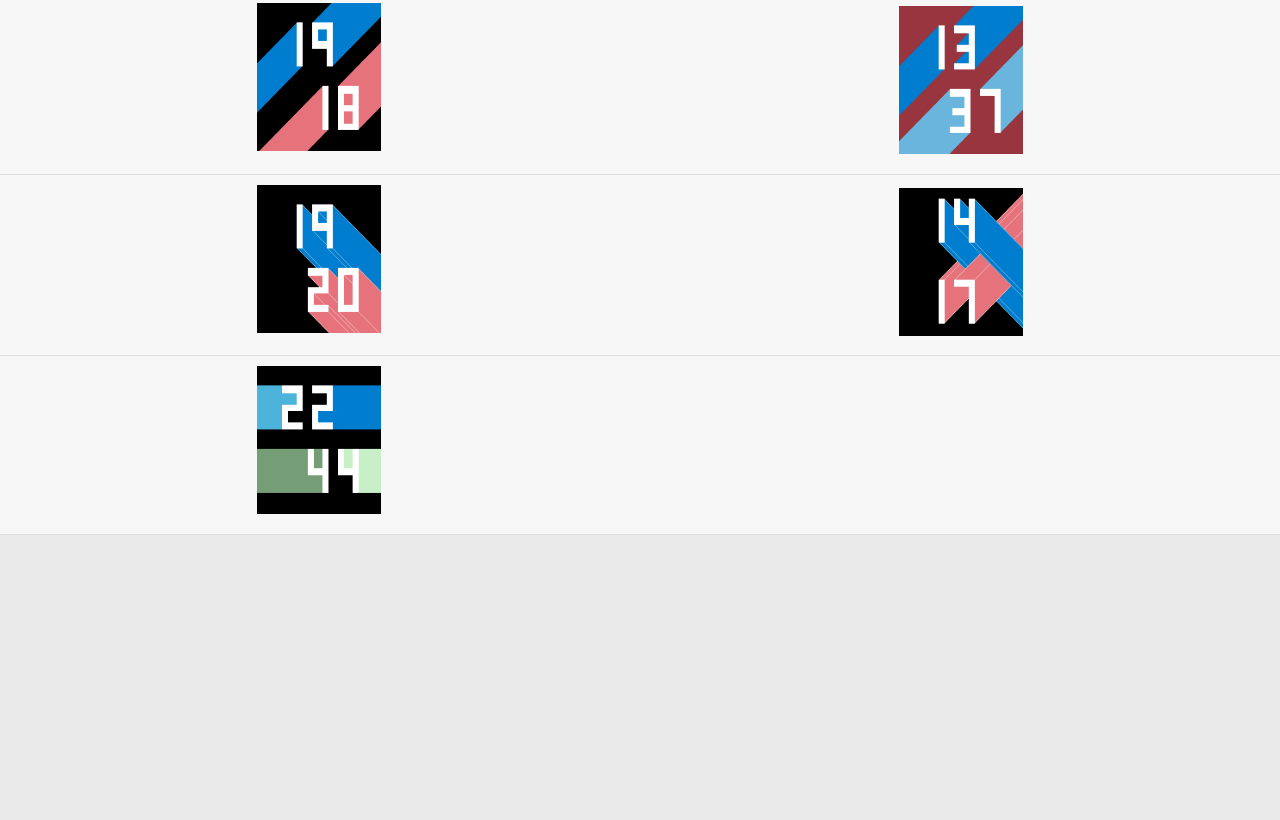
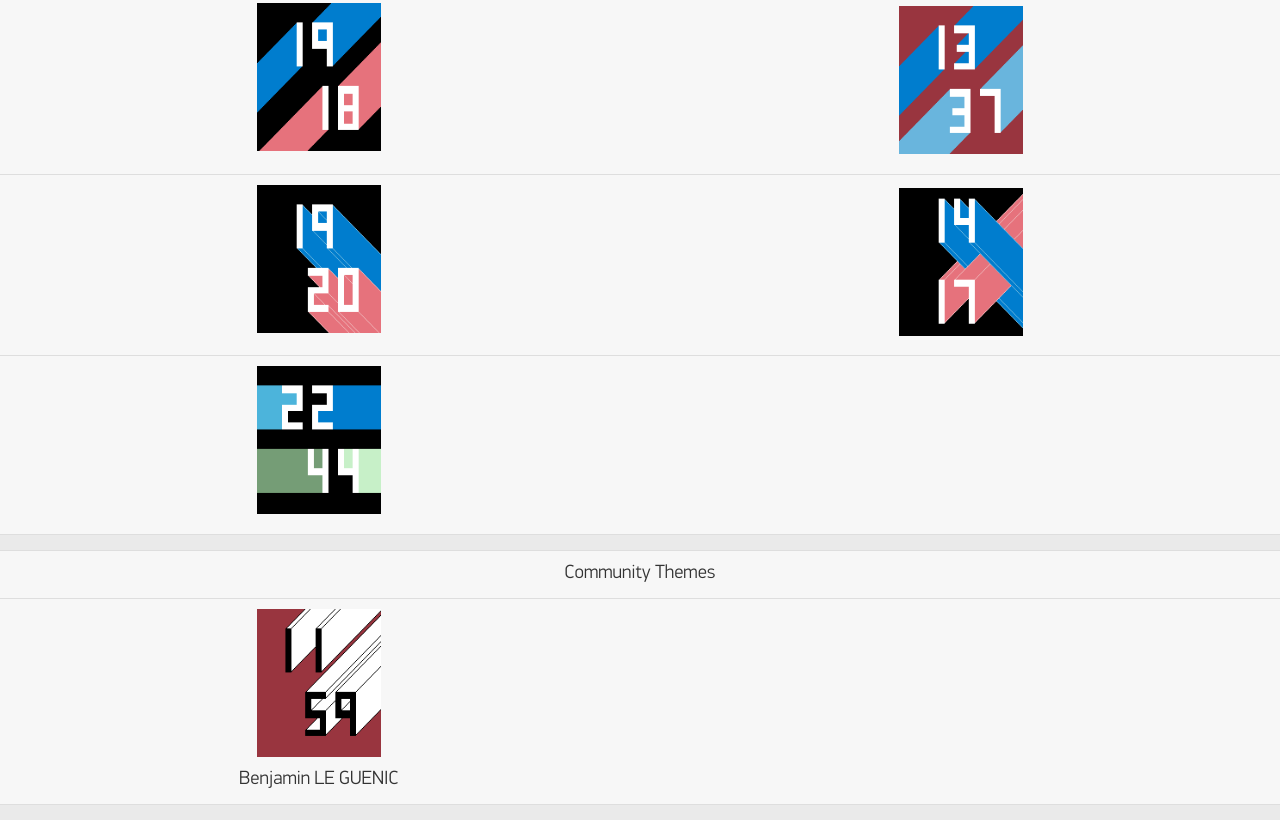
Before and after one commit to Franciscoseipel/Custom-Ribbon, a website: page config/themes/themes.html in a window 1280 px wide. Shown: the part 631-1451 px from the top of the page. Before the commit the page ends 1181 px from the top, so only its background shows below. Drawn offline with Linux system fonts and the light colour scheme.

Commit message:
Comunity1

```diff
--- a/config/js/main.js
+++ b/config/js/main.js
@@ -172,8 +172,14 @@ function png($num) {
   if($num==='7')  importdata('{"backgroundColor":"0x0068ca","twentyFourHourFormat":false,"h1dir":"7","h1numberColor":"0x000000","h1bandColor":"0xffffff","h1x":"28","h1y":"22","h1delay":"0","h1duration":"1000","h1outline":true,"h1line":false,"h1linesColor":"0x000000","h2trans":false,"h2dir":"3","h2numberColor":"0x000000","h2bandColor":"0xffffff","h2x":"63","h2y":"22","h2delay":"500","h2duration":"1000","h2outline":true,"h2line":false,"h2linesColor":"0x000000","m1trans":false,"m1dir":"7","m1numberColor":"0xffffff","m1bandColor":"0x000000","m1x":"58","m1y":"94","m1delay":"600","m1duration":"1000","m1outline":true,"m1line":false,"m1linesColor":"0xffffff","m2trans":false,"m2dir":"3","m2numberColor":"0xffffff","m2bandColor":"0x000000","m2x":"93","m2y":"94","m2delay":"100","m2duration":"1000","m2outline":true,"m2line":false,"m2linesColor":"0xffffff","invertanimationdelay":true,"changeallnumbers":true,"numberontop":false,"h1posone":"0","h2posone":"2","m1posone":"0","m2posone":"2","layer1":"2","layer2":"1","layer3":"3","layer4":"4"}');
   if($num==='8')  importdata('{"backgroundColor":"0x000000","twentyFourHourFormat":false,"h1dir":"4","h1numberColor":"0xffffff","h1bandColor":"0x0068ca","h1x":"28","h1y":"12","h1delay":"0","h1duration":"800","h1outline":true,"h1line":true,"h1linesColor":"0x4cb4db","h2trans":false,"h2dir":"4","h2numberColor":"0xffffff","h2bandColor":"0x0055FF","h2x":"63","h2y":"12","h2delay":"0","h2duration":"1000","h2outline":true,"h2line":true,"h2linesColor":"0x4cb4db","m1trans":false,"m1dir":"2","m1numberColor":"0xffffff","m1bandColor":"0xe35462","m1x":"28","m1y":"104","m1delay":"600","m1duration":"800","m1outline":true,"m1line":true,"m1linesColor":"0xefb5b8","m2trans":false,"m2dir":"2","m2numberColor":"0xffffff","m2bandColor":"0xe66e6b","m2x":"63","m2y":"104","m2delay":"600","m2duration":"1000","m2outline":true,"m2line":true,"m2linesColor":"0xefb5b8","invertanimationdelay":true,"changeallnumbers":true,"numberontop":false,"h1posone":"0","h2posone":"2","m1posone":"0","m2posone":"2","layer1":"2","layer2":"4","layer3":"1","layer4":"3"}');
   if($num==='9')  importdata('{"backgroundColor":"0x000000","twentyFourHourFormat":false,"h1dir":"8","h1numberColor":"0xffffff","h1bandColor":"0x0068ca","h1x":"29","h1y":"40","h1delay":"200","h1duration":"800","h1outline":false,"h1line":false,"h1linesColor":"0xffffff","h2trans":false,"h2dir":"8","h2numberColor":"0xffffff","h2bandColor":"0xe35462","h2x":"69","h2y":"40","h2delay":"200","h2duration":"1000","h2outline":false,"h2line":false,"h2linesColor":"0xffffff","m1trans":false,"m1dir":"4","m1numberColor":"0xffffff","m1bandColor":"0x0068ca","m1x":"46","m1y":"86","m1delay":"0","m1duration":"1000","m1outline":false,"m1line":false,"m1linesColor":"0xffffff","m2trans":false,"m2dir":"4","m2numberColor":"0xffffff","m2bandColor":"0xe66e6b","m2x":"86","m2y":"84","m2delay":"400","m2duration":"800","m2outline":false,"m2line":false,"m2linesColor":"0xffffff","invertanimationdelay":true,"changeallnumbers":true,"numberontop":false,"h1posone":"0","h2posone":"0","m1posone":"2","m2posone":"2","layer1":"4","layer2":"3","layer3":"1","layer4":"2"}');
+
+  //if($num==='1')  importdata('');
 }
 
+function pngc($num) {
+  console.log('choosed');
+    if($num==='1')  importdata('{"backgroundColor":"0x99353f","twentyFourHourFormat":false,"h1dir":"2","h1numberColor":"0x000000","h1bandColor":"0xffffff","h1x":"15","h1y":"22","h1delay":"0","h1duration":"1000","h1outline":true,"h1line":true,"h1linesColor":"0x000000","h2trans":false,"h2dir":"2","h2numberColor":"0x000000","h2bandColor":"0xffffff","h2x":"50","h2y":"22","h2delay":"500","h2duration":"1000","h2outline":true,"h2line":true,"h2linesColor":"0x000000","m1trans":false,"m1dir":"2","m1numberColor":"0x000000","m1bandColor":"0xffffff","m1x":"55","m1y":"94","m1delay":"600","m1duration":"1000","m1outline":true,"m1line":true,"m1linesColor":"0x000000","m2trans":false,"m2dir":"2","m2numberColor":"0x000000","m2bandColor":"0xffffff","m2x":"90","m2y":"94","m2delay":"100","m2duration":"1000","m2outline":true,"m2line":true,"m2linesColor":"0x000000","invertanimationdelay":true,"changeallnumbers":false,"numberontop":true,"h1posone":"0","h2posone":"0","m1posone":"0","m2posone":"0","layer1":"2","layer2":"1","layer3":"4","layer4":"3"}');
+}
 
 function importHandler() {
 
--- a/config/themes/themes.html
+++ b/config/themes/themes.html
@@ -125,26 +125,26 @@ style="width:124px;height:148px;"></a>
 
 
 
-  <!-- <div class='item-container'>
+  <div class='item-container'>
     <div class='item-container-content' style="text-align: center">
       <div class='item'>
-        community themes
+        Community Themes
       </div>
 
   <div class='item' >
     <div style="width:49%;">
-    <a href="JavaScript:png('1')" >
-    <img src="pic/1.png" id="png1" alt="1"
+    <a href="JavaScript:pngc('1')" >
+    <img src="pic/c1.png" id="png1" alt="1"
 style="width:124px;height:148px;"></a>
-    <br/>lol
+    <br/>Benjamin LE GUENIC
     </div>
-
+  <!--
     <div style="width:49%;float:right;margin-top: -182px">
     <a href="JavaScript:png('3')">
     <img src="pic/2.png" id="png3" alt="1"
 style="width:124px;height:148px;"></a>
     <br/>lol
-    </div>
+    </div>-->
   </div>
 
 
@@ -153,7 +153,7 @@ style="width:124px;height:148px;"></a>
 
 
     </div>
-  </div>-->
+  </div>
 
 
 
```
Also changed, not shown: config/themes/pic/c1.png (added).
